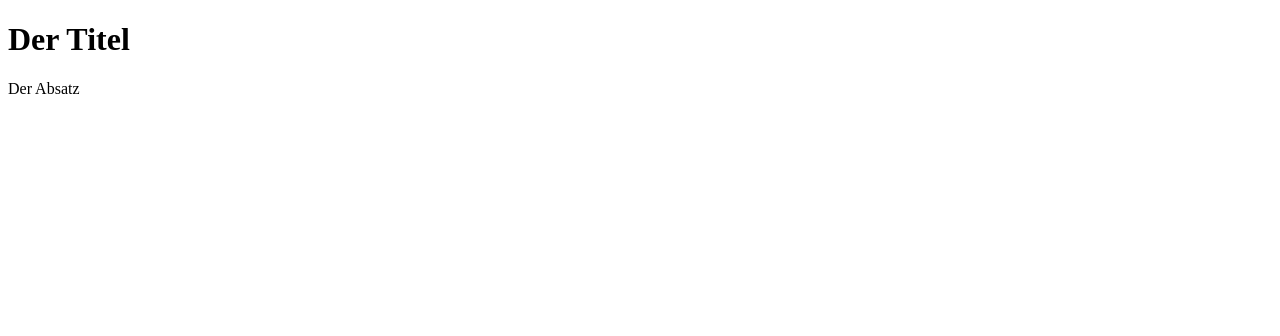
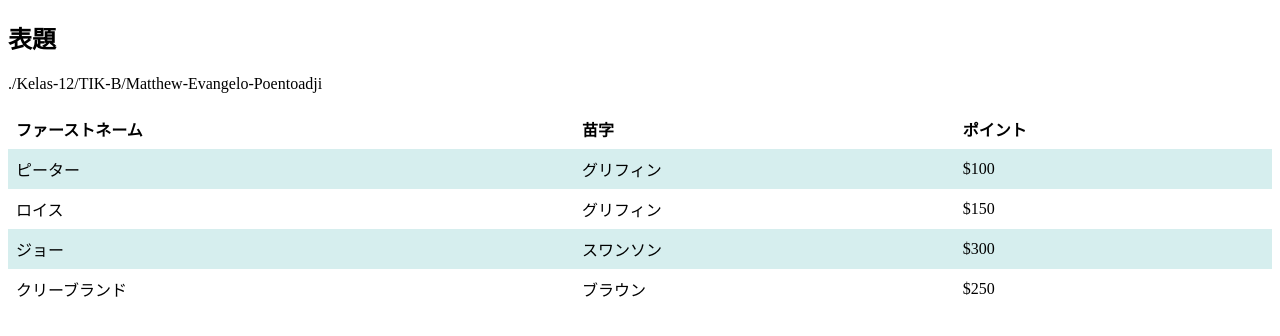
Before and after one commit to e-va-n/literally-just-school-tasks, a plain HTML site: page index.html in a window 1280 px wide. Drawn offline with Linux system fonts and the light colour scheme.

Commit message:
Update index.html

```diff
--- a/index.html
+++ b/index.html
@@ -1,11 +1,54 @@
 <!DOCTYPE html>
-
 <html>
 <head>
-  <title>Ein Dokument</title>
+<style>
+table {
+  border-collapse: collapse;
+  width: 100%;
+}
+
+th, td {
+  text-align: left;
+  padding: 8px;
+}
+
+tr:nth-child(even) {
+  background-color: #D6EEEE;
+}
+</style>
 </head>
 <body>
-  <h1>Der Titel</h1>
-  <p>Der Absatz</p>
+
+<h2>表題</h2>
+<p>./Kelas-12/TIK-B/Matthew-Evangelo-Poentoadji</p>
+
+<table>
+  <tr>
+  <th>ファーストネーム</th>
+  <th>苗字</th>
+  <th>ポイント</th>
+  </tr>
+  <tr>
+  <td>ピーター</td>
+  <td>グリフィン</td>
+  <td>$100</td>
+  </tr>
+  <tr>
+  <td>ロイス</td>
+  <td>グリフィン</td>
+  <td>$150</td>
+  </tr>
+  <tr>
+  <td>ジョー</td>
+  <td>スワンソン</td>
+  <td>$300</td>
+  </tr>
+  <tr>
+  <td>クリーブランド</td>
+  <td>ブラウン</td>
+  <td>$250</td>
+  </tr>
+</table>
+
 </body>
 </html>
```
